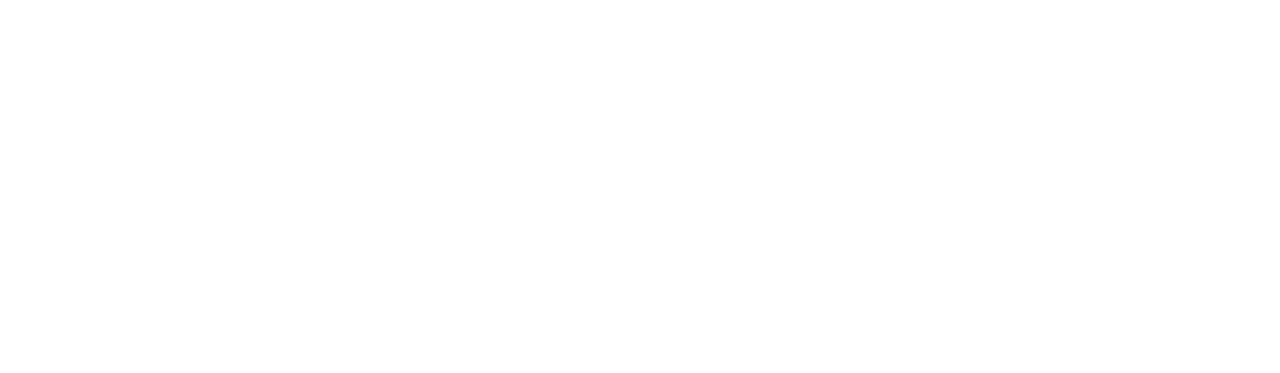
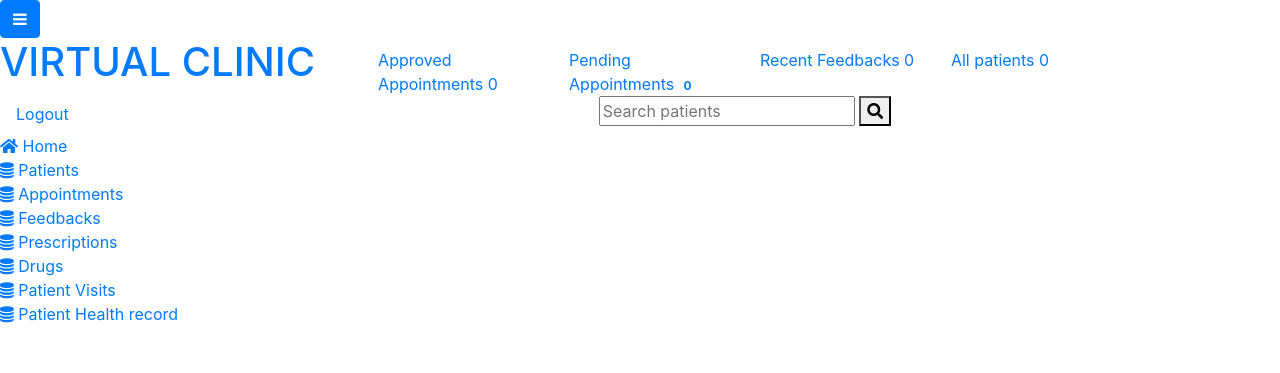
Before and after one commit to abdirahman-ahmednoor/clinc, a Django app: page / in a window 1280 px wide. Before the commit the part shown is empty. Shown: the top 373 px of the page. Run offline with Django 3.2, Linux system fonts and the light colour scheme; the visitor is signed in with stand-in values (Sample User, id 1); data that the repository does not hold is empty; some libraries are stand-ins or nearby versions.

Commit message:
updated base.html file

```diff
--- a/clinc_app/templates/base.html
+++ b/clinc_app/templates/base.html
@@ -16,7 +16,7 @@
   {% if title %}
   <title>{{title}}</title>
   {% else %}
-  <title>Meds Clinic </title>
+  <title>Virtual Clinic </title>
   {% endif %}
 
   {% block styles %}
@@ -35,7 +35,7 @@
           <span class="sr-only">Toggle Menu</span>
         </button>
       </div>
-      <h1><a href="{% url 'home' %}" class="logo">MEDS CLINIC</a></h1>
+      <h1><a href="{% url 'index' %}" class="logo">VIRTUAL CLINIC</a></h1>
       <ul class="list-unstyled components mb-5">
         {% if user.is_authenticated %}
 
@@ -47,7 +47,7 @@
 
         {% endif %}
         <li class="active">
-          <a href="{% url 'home' %}"><i class="fas fa-home"></i> Home</a>
+          <a href="{% url 'index' %}"><i class="fas fa-home"></i> Home</a>
         </li>
         <li class="active">
             <a href="{% url 'patients' %}"><i class="fa fa-database" aria-hidden="true"></i> Patients</a>
--- a/clinc_app/templates/index.html
+++ b/clinc_app/templates/index.html
@@ -0,0 +1,47 @@
+{% extends "base.html" %}
+{% load bootstrap4 %}
+{% block content %}
+<div class="container-fluid home">
+  <div class="row">
+    <div class="col-md-3">
+      <a href="{% url 'appointments' %}" class="notification approved">
+        <span class="btns">Approved Appointments</span>
+        <span class="badge2">{{approved_appointments.count}}</span>
+      </a>
+     </div>
+     <div class="col-md-3">
+      <a href="{% url 'appointments' %}" class="notification">
+        <span class="btns">Pending Appointments</span>
+        <span class="badge">{{pending_appointments.count}}</span>
+      </a>
+
+     </div>
+     <div class="col-md-3">
+      <a href="{% url 'feedback' %}" class="notification feedback">
+        <span class="btns">Recent Feedbacks</span>
+        <span class="badge4">{{feedback.count}}</span>
+      </a>
+
+     </div>
+     <div class="col-md-3">
+      <a href="{% url 'patients' %}" class="notification all-patients">
+        <span class="btns">All patients</span>
+        <span class="badge3">{{all_patients.count}}</span>
+      </a>
+
+     </div>
+  </div>
+  <div class="banner">
+    <div class="container h-100">
+      <div class="d-flex justify-content-center h-100">
+        <form class="search-patient" action="{% url 'search' %}" role="search">
+        <div class="searchbar">
+          <input class="search_input" type="text" name="name" placeholder="Search patients">
+          <button type="submit" class="search_icon"><i class="fas fa-search"></i></button>
+        </div>
+        </form>
+      </div>
+    </div>
+  </div>
+</div>
+{% endblock %}
```
